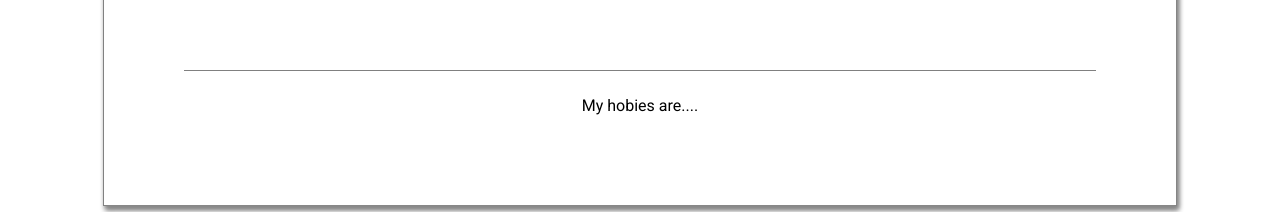
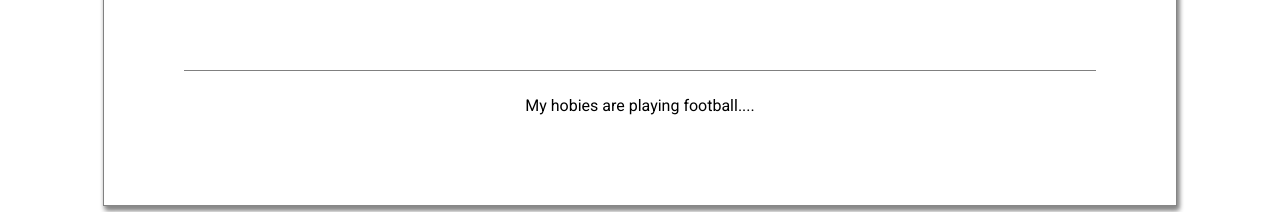
Before and after one commit to phongnd1993/phongnd1993.github.io, a plain HTML site: page index.html in a window 1280 px wide. Shown: the part 600-812 px from the top of the page. Drawn offline with Linux system fonts and the light colour scheme.

Commit message:
test creat new branch

```diff
--- a/index.html
+++ b/index.html
@@ -11,7 +11,7 @@
 			<span class="recent-job">Developer at CMC Global</span>
 			<span class="address">Hanoi,Vietnam</span>
 			<div class="hobies">
-				My hobies are....
+				My hobies are playing football....
 			</div>
 			<div class="profile-picture">
 
```
